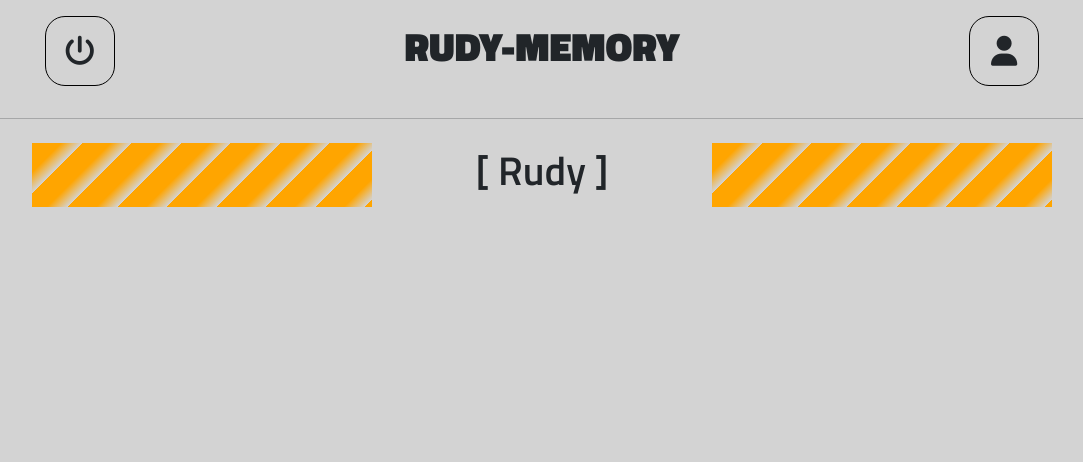
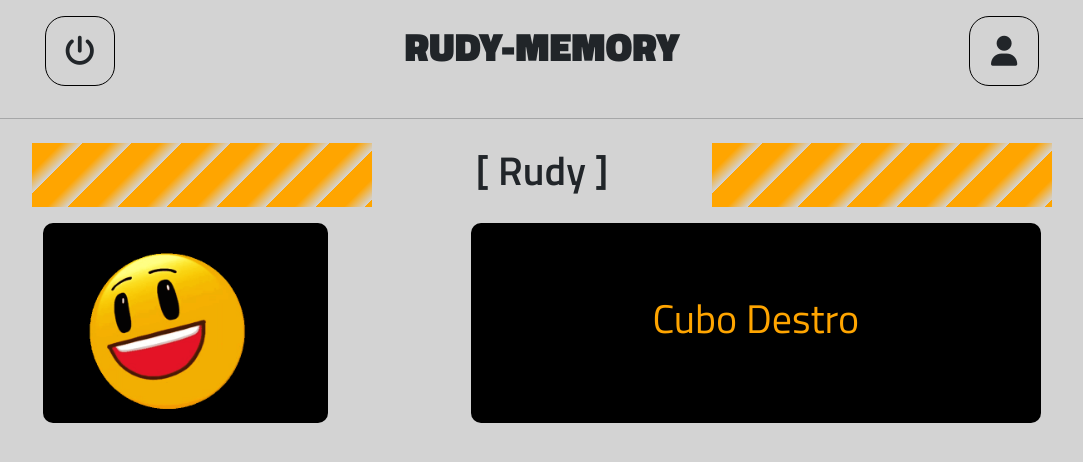
Before and after one commit to Valeria-Caramellino/memory, a Vue app: page / in a window 1280 px wide. Shown: the top 462 px of the page, without its empty margins (98-1181 px from the left). Built offline with nearby package versions, Linux system fonts and the light colour scheme.

Commit message:
add cubes in app

```diff
--- a/src/App.vue
+++ b/src/App.vue
@@ -1,10 +1,14 @@
 <script>
 import Navbar from './components/Navbar.vue';
-import Title from './components/Title.vue'
+import Title from './components/Title.vue';
+import LeftCube from './components/LeftCube.vue';
+import RightCube from './components/RightCube.vue';
 export default{
   components:{
     Navbar,
-    Title
+    Title,
+    LeftCube,
+    RightCube,
   }
 }
 </script>
@@ -18,6 +22,14 @@ export default{
     <main>
       <Title />
 
+      <section class="container">
+        <div class="row justify-content-around">
+          <LeftCube/>
+
+          <RightCube/>
+        </div>
+
+      </section>
     </main>
     <footer>
 
```
